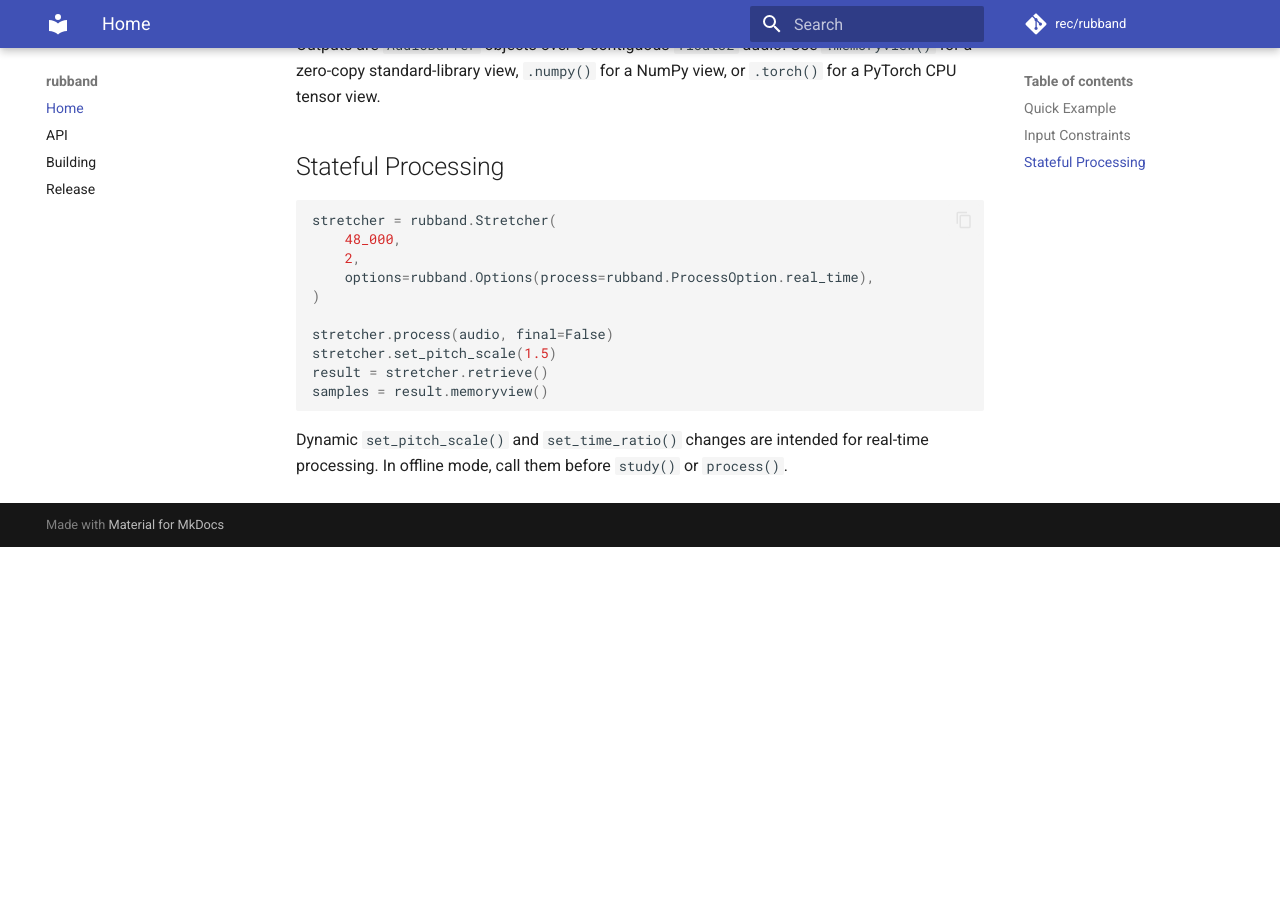
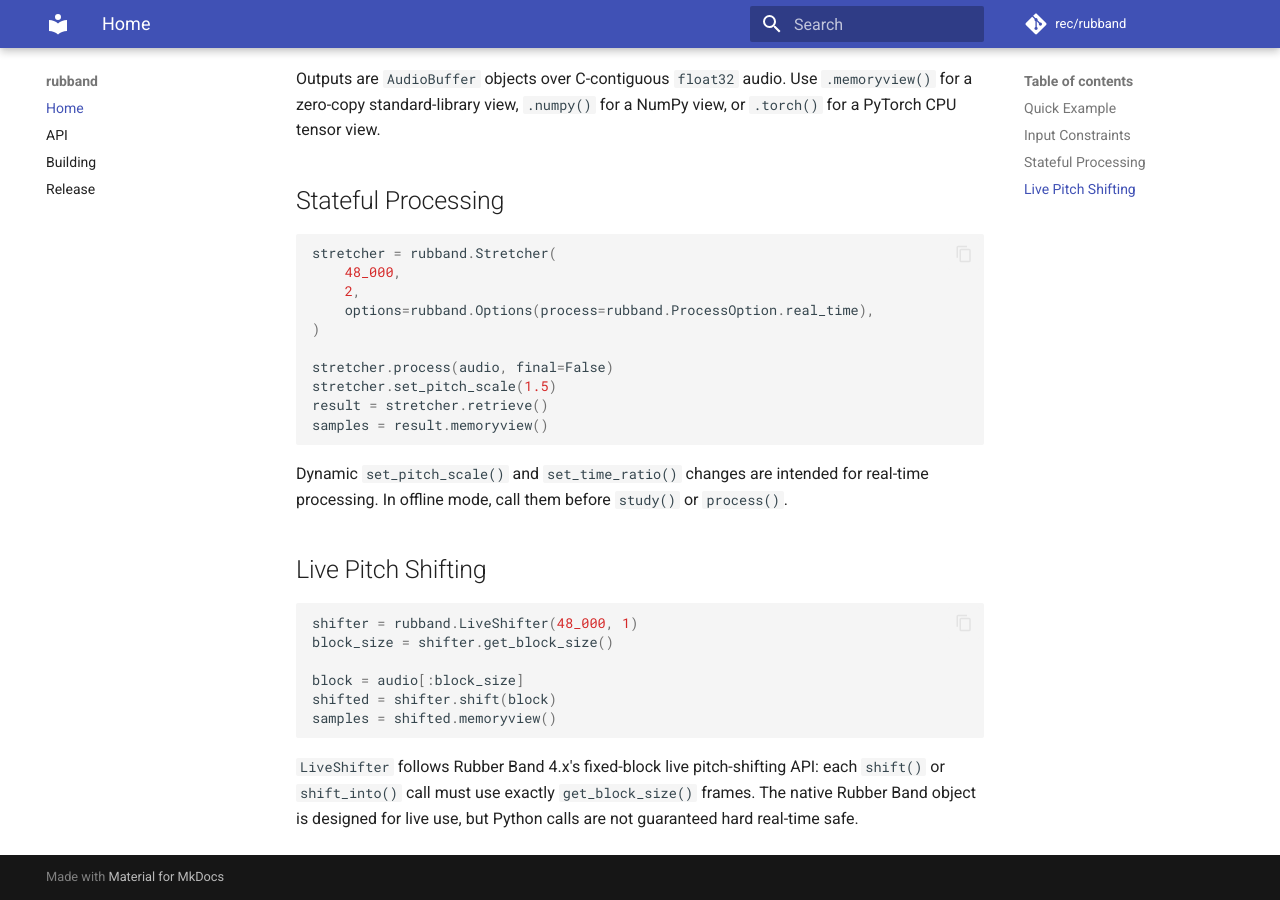
Before and after one commit to rec/rubband, an MkDocs documentation site: the page built from docs/index.md, in a window 1280 px wide and 900 px high, scrolled down 1095 px. Built offline with MkDocs 1.6.1 and Material for MkDocs 9.7.7, drawn with Linux system fonts in a browser that asks for light colours; comment, search, counter and statistics services are not loaded; before the commit the page ends 1642 px from its top, so only the background shows below that; some of the changed text lies outside the part shown.

````diff
--- a/docs/index.md
+++ b/docs/index.md
@@ -8,6 +8,7 @@ The API stays close to Rubber Band's own model:
 
 - `Options` contains Rubber Band option flags.
 - `Stretcher` wraps the stateful Rubber Band stretcher.
+- `LiveShifter` wraps Rubber Band 4.x's block-based live pitch shifter.
 - `stretch()` provides a small offline convenience function.
 
 See the [API reference](api.md) for generated documentation with signatures and
@@ -63,3 +64,19 @@ samples = result.memoryview()
 Dynamic `set_pitch_scale()` and `set_time_ratio()` changes are intended for
 real-time processing. In offline mode, call them before `study()` or
 `process()`.
+
+## Live Pitch Shifting
+
+```python
+shifter = rubband.LiveShifter(48_000, 1)
+block_size = shifter.get_block_size()
+
+block = audio[:block_size]
+shifted = shifter.shift(block)
+samples = shifted.memoryview()
+```
+
+`LiveShifter` follows Rubber Band 4.x's fixed-block live pitch-shifting API:
+each `shift()` or `shift_into()` call must use exactly `get_block_size()`
+frames. The native Rubber Band object is designed for live use, but Python
+calls are not guaranteed hard real-time safe.
````
Also changed, not shown: README.md (+21 -0 lines), docs/api.md (+63 -0 lines).
